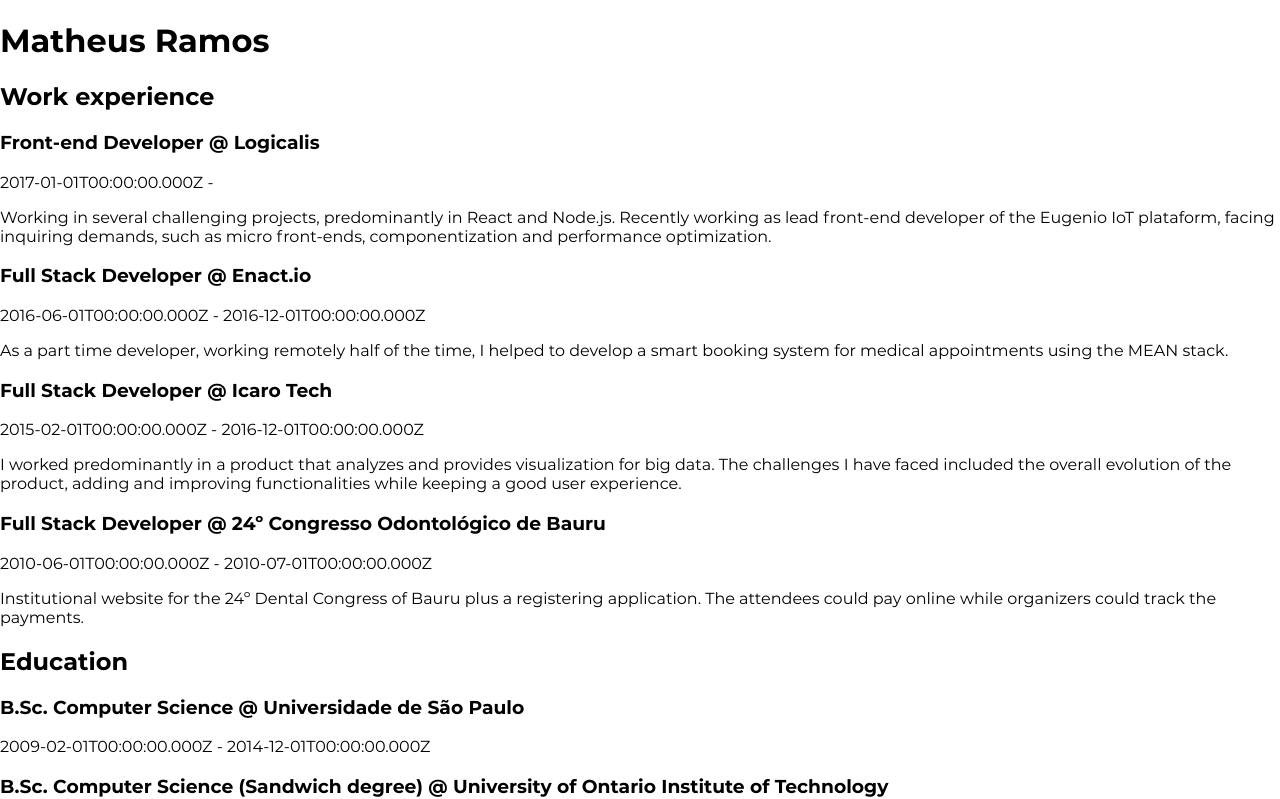
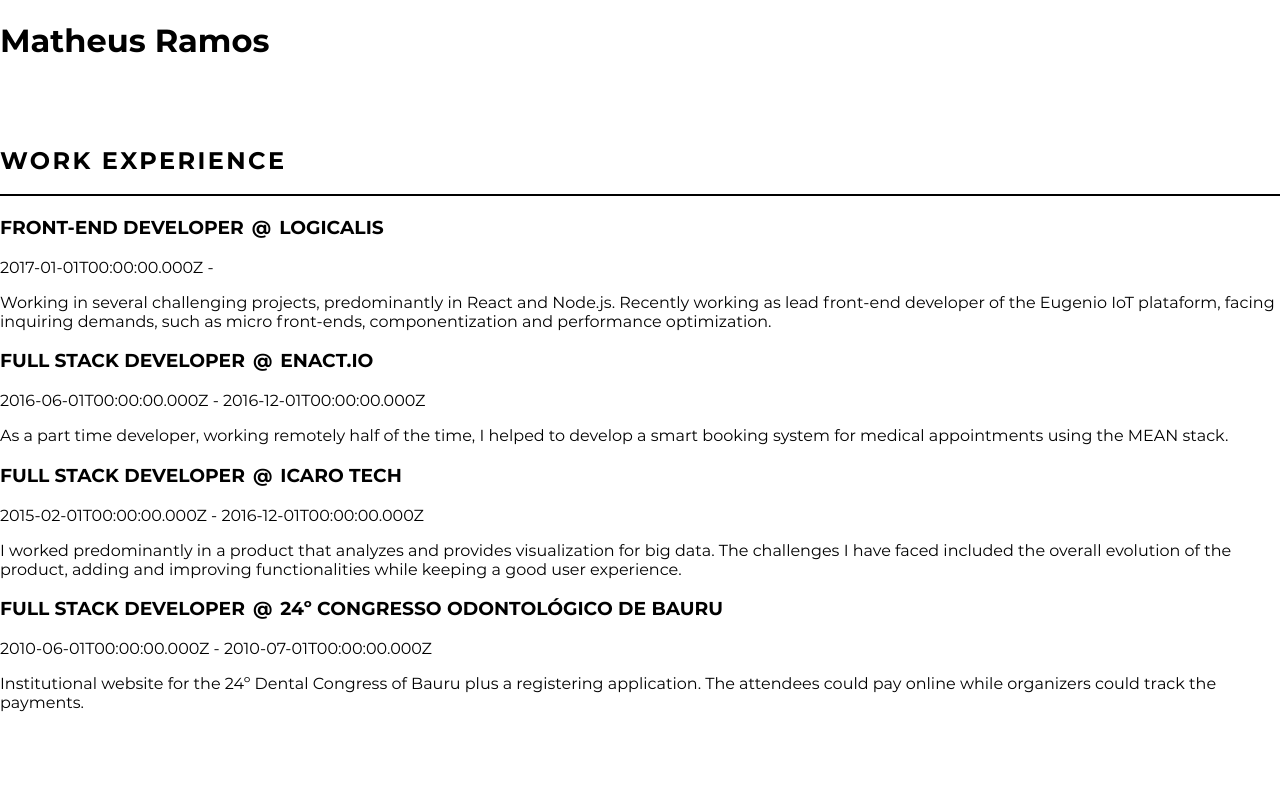
Before and after one commit to matheusramos/resume, a React app: page / in a window 1280 px wide. Shown: the top 799 px of the page. Built offline with nearby package versions, Linux system fonts and the light colour scheme.

Commit message:
Style work xp and education titles and subtitles

```diff
--- /dev/null
+++ b/src/components/MainEntry.css
@@ -0,0 +1,7 @@
+.title {
+  text-transform: uppercase;
+}
+
+.separator {
+  padding: 0.5rem;
+}
--- a/src/components/MainEntry.js
+++ b/src/components/MainEntry.js
@@ -1,12 +1,15 @@
 import React from 'react';
 import PropTypes from 'prop-types';
+import styles from './MainEntry.css';
 
 const MainEntry = props => {
   const { title, place, startDate, endDate, description } = props;
   return (
     <div>
-      <h3>
-        {title} @ {place}
+      <h3 className={styles.title}>
+        <span>{title}</span>
+        <span className={styles.separator}>@</span>
+        <span>{place}</span>
       </h3>
       <p>
         {startDate && startDate.toISOString()} -{' '}
--- /dev/null
+++ b/src/components/MainSection.css
@@ -0,0 +1,7 @@
+.title {
+  border-bottom: 2px solid;
+  padding: 4rem 0 1.2rem 0;
+  text-transform: uppercase;
+  font-weight: bold;
+  letter-spacing: 0.1em;
+}
--- a/src/components/MainSection.js
+++ b/src/components/MainSection.js
@@ -1,8 +1,11 @@
 import React, { Fragment } from 'react';
+import styles from './MainSection.css';
 
-export default props => (
+const MainSection = props => (
   <Fragment>
-    <h2>{props.title}</h2>
+    <h2 className={styles.title}>{props.title}</h2>
     {props.children}
   </Fragment>
 );
+
+export default MainSection;
```
